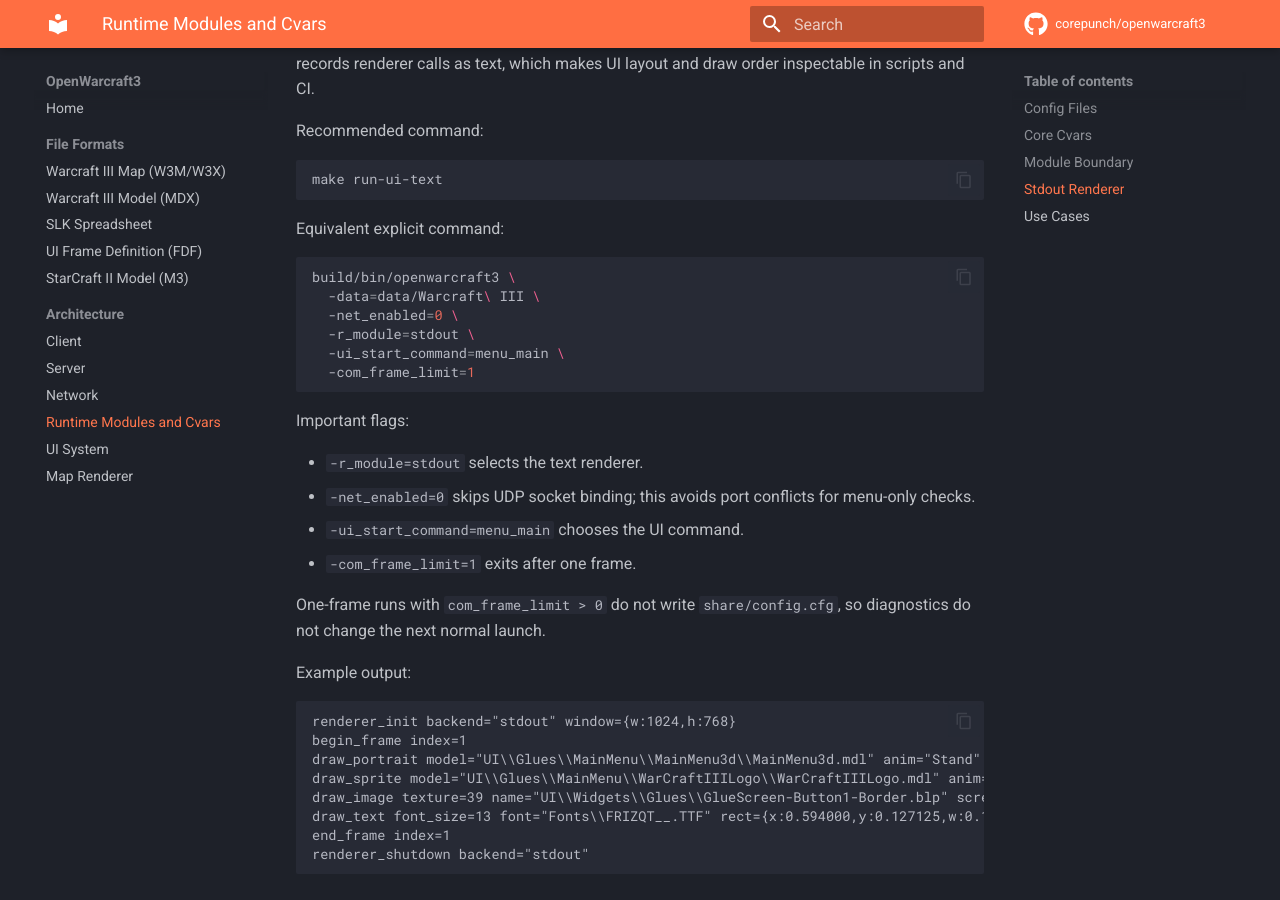
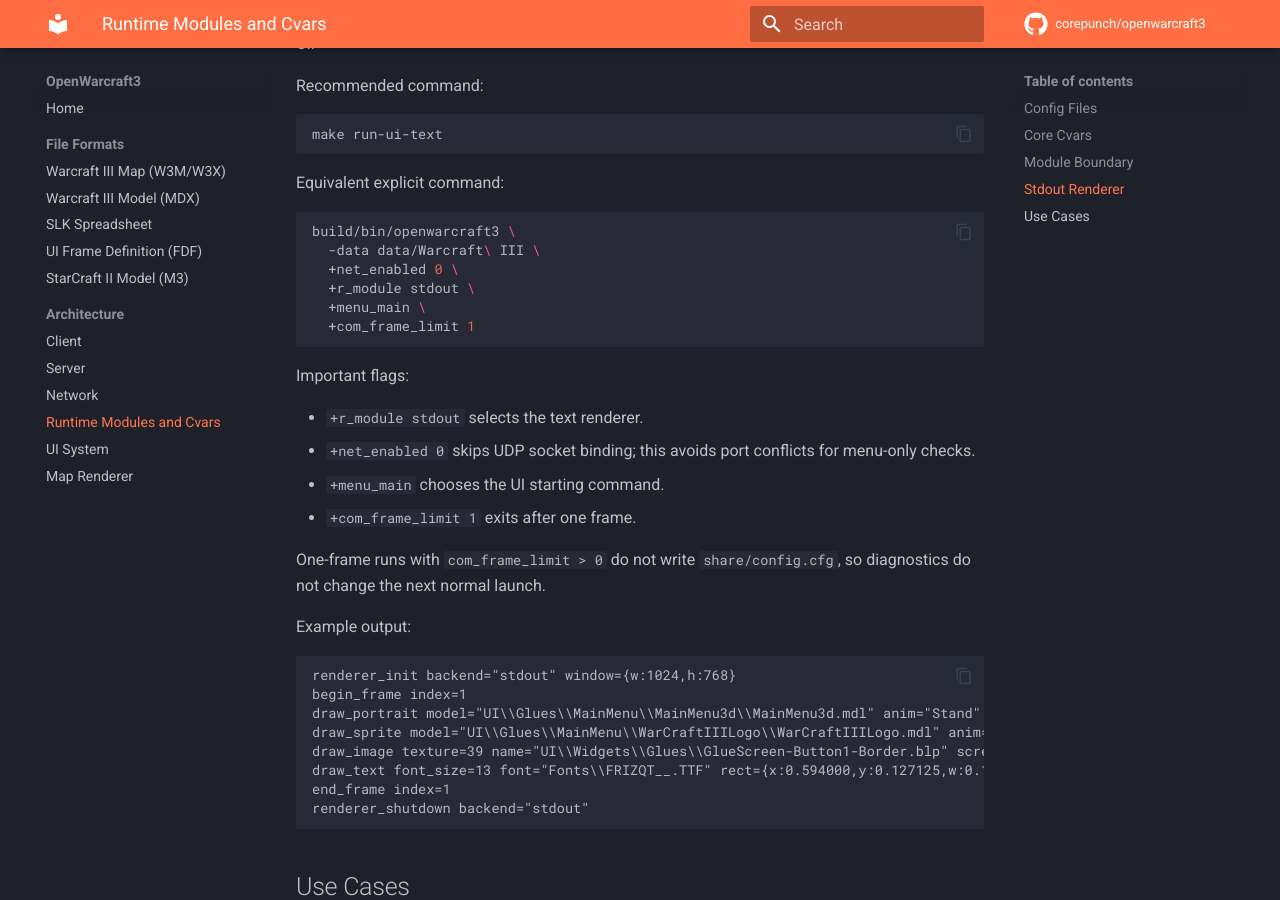
Before and after one commit to corepunch/openwarcraft3, an MkDocs documentation site: the page built from doc/architecture/runtime.md, in a window 1280 px wide and 900 px high, scrolled down 2102 px. Built offline with MkDocs 1.6.1 and Material for MkDocs 9.7.7, drawn with Linux system fonts in a browser that asks for light colours; comment, search, counter and statistics services are not loaded; some of the changed text lies outside the part shown.

Commit message:
Fix review comments: bounded MSG_ReadStringN, MemAlloc null check, runtime.md cli forms

````diff
--- a/doc/architecture/runtime.md
+++ b/doc/architecture/runtime.md
@@ -21,8 +21,8 @@ Load order:
 Command-line forms:
 
 ```bash
-build/bin/openwarcraft3 -data=data/Warcraft\ III -r_module=stdout
-build/bin/openwarcraft3 +set ui_start_command menu_main
+build/bin/openwarcraft3 -data data/Warcraft\ III +r_module stdout
+build/bin/openwarcraft3 -data data/Warcraft\ III +menu_main
 ```
 
 ## Core Cvars
@@ -36,7 +36,6 @@ build/bin/openwarcraft3 +set ui_start_command menu_main
 | `r_module` | `renderer` | Renderer backend name |
 | `ui_module` | `ui` | UI module name |
 | `g_module` | `game` | Game module name |
-| `ui_start_command` | `menu_main` | Initial client-side UI command |
 | `net_enabled` | `1` | Set to `0` for isolated UI/render diagnostics |
 | `com_frame_limit` | `0` | Exit after N frames; `0` means run forever |
 
@@ -72,19 +71,19 @@ Equivalent explicit command:
 
 ```bash
 build/bin/openwarcraft3 \
-  -data=data/Warcraft\ III \
-  -net_enabled=0 \
-  -r_module=stdout \
-  -ui_start_command=menu_main \
-  -com_frame_limit=1
+  -data data/Warcraft\ III \
+  +net_enabled 0 \
+  +r_module stdout \
+  +menu_main \
+  +com_frame_limit 1
 ```
 
 Important flags:
 
-- `-r_module=stdout` selects the text renderer.
-- `-net_enabled=0` skips UDP socket binding; this avoids port conflicts for menu-only checks.
-- `-ui_start_command=menu_main` chooses the UI command.
-- `-com_frame_limit=1` exits after one frame.
+- `+r_module stdout` selects the text renderer.
+- `+net_enabled 0` skips UDP socket binding; this avoids port conflicts for menu-only checks.
+- `+menu_main` chooses the UI starting command.
+- `+com_frame_limit 1` exits after one frame.
 
 One-frame runs with `com_frame_limit > 0` do not write `share/config.cfg`, so diagnostics do not change the next normal launch.
 
````
Also changed, not shown: 4 other files.
